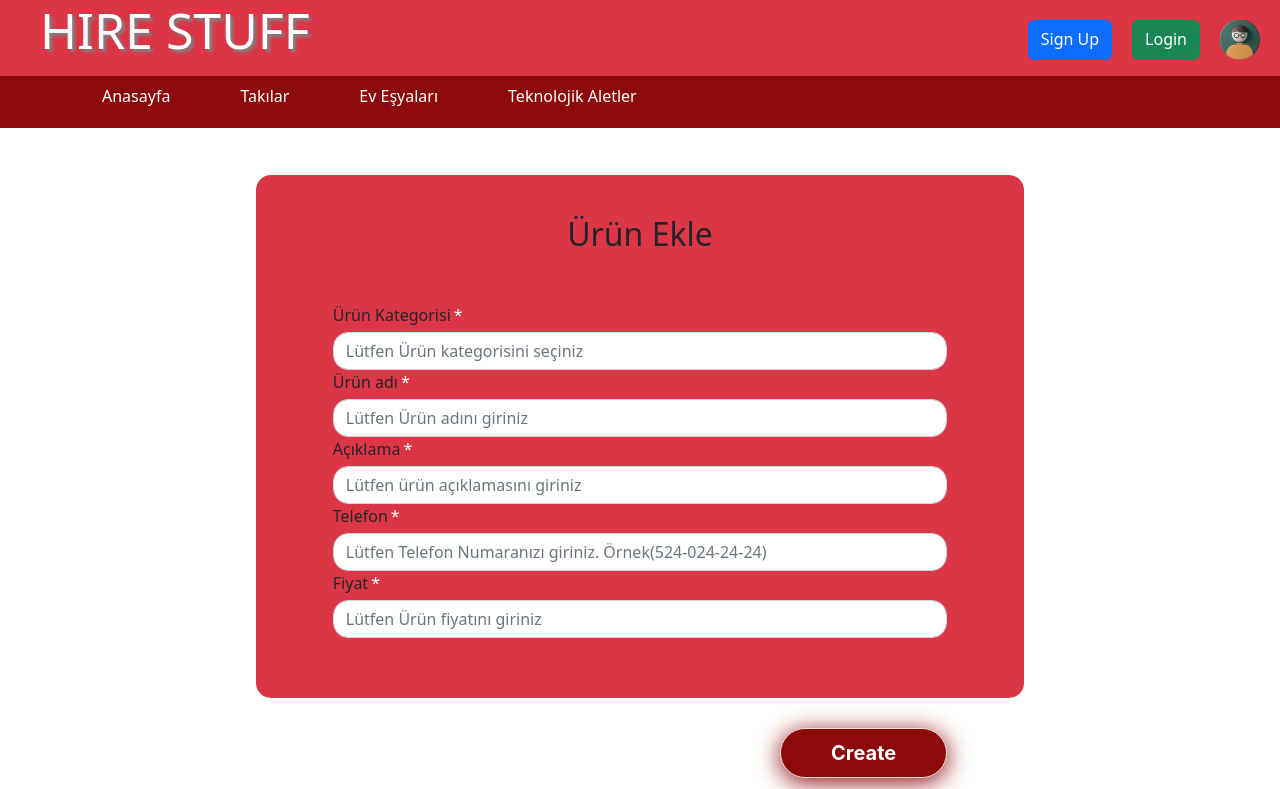
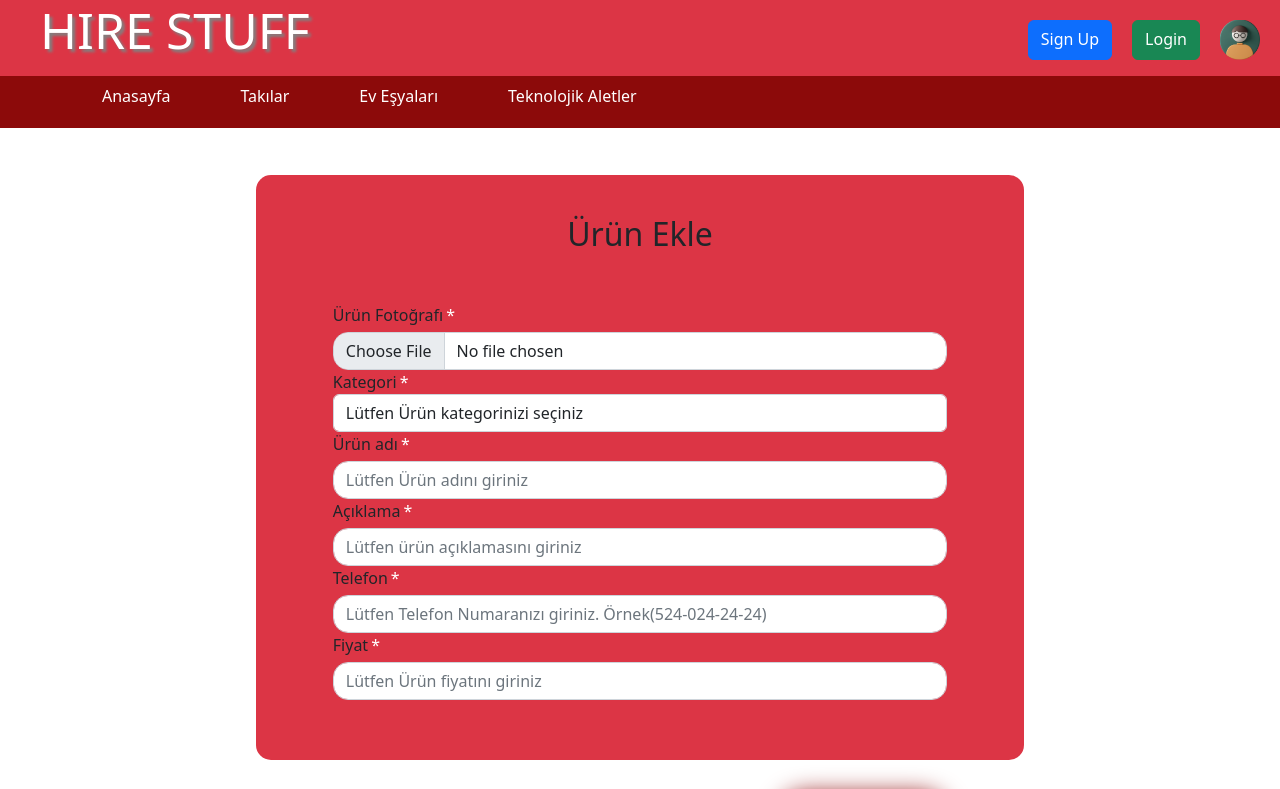
Before and after one commit to felataslan/ThesisProject, a React (Create React App) app: page /addStuff in a window 1280 px wide. Shown: the top 789 px of the page. Built offline with nearby package versions, Linux system fonts and the light colour scheme.

Commit message:
[Feature]-[13]-[semver:minor]-addStuff page completed.

```diff
--- a/src/components/createProducts.js
+++ b/src/components/createProducts.js
@@ -1,21 +1,21 @@
 import React, { useState } from 'react'
 import "../style/addStuff.scss"
 import axios from 'axios'
-import {useNavigate}  from 'react-router-dom';
+import { useNavigate } from 'react-router-dom';
 
 
 function CreateSurveyComponenet() {
 
     //   const location=useLocation()
-    // const [photoProduct, setphotoProduct] = useState("");
+    const [photoProduct, setphotoProduct] = useState("");
     const [category, setCategory] = useState("");
     const [productName, setProductName] = useState("");
     const [description, setDescription] = useState("");
     const [phone, setPhone] = useState("");
     const [price, setPrice] = useState("");
-    const navigate=useNavigate();
+    const navigate = useNavigate();
 
-    let alertMessage='';
+    let alertMessage = '';
 
 
 
@@ -30,57 +30,81 @@ function CreateSurveyComponenet() {
         return true;
     }
 
-    const handleSubmit = (e) => {
+
+    const onFileUpload = (e) => {
+        console.log(e.target.files);
+        console.log(e.target)
+        if (e.target && e.target.files[0]) {
+            setphotoProduct(e.target.files[0])
+
+
+        }
+
+    }
+
+
+    const handleSubmit = async (e) => {
         e.preventDefault()
 
-        if(localStorage.getItem('token')){
-            axios.post('http://localhost:3100/products/createproduct',
-        {
-            // photoFile:photoProduct,
-            category:category,
-            productName:productName,
-            description:description,
-            phone:phone,
-            price:price,
-        },
-        {
-            headers:{
-                authorization:localStorage.getItem('token'),
-            },
-        }
-        ).then((result)=>{
+        const formdata = new FormData();
+        formdata.append('image', photoProduct)
+        formdata.append('category', category)
+        formdata.append('productName',productName)
+        formdata.append('description',description)
+        formdata.append('phone',phone)
+        formdata.append('price',price)
+
+        console.log(formdata)
+
+
+        if (localStorage.getItem('token')) {
+            await axios.post('http://localhost:3100/products/createproduct',
+                formdata,
+                {
+                    headers: {
+                        authorization: localStorage.getItem('token'),
+                    },
+                },
+
+            ).then((result) => {
                 console.log(result)
-                if(result.status){
-                    alertMessage+='Ürün başarıyla oluşturuldu'
+                if (result.status === 201) {
+                    alertMessage = 'Ürün başariyla oluşturuldu'
                     navigate('/listStuff')
 
                 }
-        }).catch((result)=>{
-            console.log(result);
-            alertMessage='Ürün oluşturulamadı'
-        })
+            }).catch((result) => {
+                console.log(result);
+                alertMessage = 'Ürün oluşturulamadi'
+            })
 
-        }else{
+        } else {
             navigate('/login')
         }
         alert(alertMessage)
     }
+
     return (
         <div>
             <div className='createSurveyContainer'>
                 <div className='createSurvey'>
                     <h2> Ürün Ekle</h2>
-                    <div className='questionInput'>
-                        <form onSubmit={handleSubmit}>
-                            {/* <div className="form-group">
+                    <div className='questionInput' >
+                        <form onSubmit={handleSubmit} encType='multipart/form-data'>
+                            <div className="form-group">
                                 <label htmlFor="exampleInputEmail1" style={{ fontSize: "16px" }}>Ürün Fotoğrafı</label>
                                 <span style={{ color: "white", marginLeft: "3px" }} className='form-required'>*</span>
-                                <input value={photoProduct} onChange={(e) => setphotoProduct(e.target.value)} onInput={InvalidMsg} onInvalidCapture={InvalidMsg} required style={{ marginBottom: "0px" }} type="file" className="form-control questionInputStyle" id="exampleInputEmail1"  />
-                            </div> */}
+                                <input type="file" name='image' onChange={onFileUpload} onInput={InvalidMsg} onInvalidCapture={InvalidMsg} required style={{ marginBottom: "0px" }} className="form-control questionInputStyle" id="exampleInputEmail1" />
+                            </div>
                             <div className="form-group">
-                                <label htmlFor="exampleInputEmail2" style={{ fontSize: "16px" }}>Ürün Kategorisi</label>
+                                <label htmlFor="category">Kategori</label>
                                 <span style={{ color: "white", marginLeft: "3px" }} className='form-required'>*</span>
-                                <input value={category} onChange={(e) => setCategory(e.target.value)} onInput={InvalidMsg} onInvalidCapture={InvalidMsg} required style={{ marginBottom: "0px" }} type="text" className="form-control questionInputStyle" id="exampleInputEmail2" placeholder="Lütfen Ürün kategorisini seçiniz" />
+                                <select value={category} name='category' onInput={InvalidMsg} onInvalidCapture={InvalidMsg} onChange={(e) => setCategory(e.target.value)} required className="form-control" id="category">
+                                    <option >Lütfen Ürün kategorinizi seçiniz</option>
+                                    <option>Ev Eşyası</option>
+                                    <option>Takı</option>
+                                    <option>Teknolojik Aletler</option>
+                                </select>
                             </div>
                             <div className="form-group">
                                 <label htmlFor="exampleInputEmail3" style={{ fontSize: "16px" }}>Ürün adı</label>
@@ -95,12 +119,12 @@ function CreateSurveyComponenet() {
                             <div className="form-group">
                                 <label htmlFor="phone" style={{ fontSize: "16px" }}>Telefon</label>
                                 <span style={{ color: "white", marginLeft: "3px" }} className='form-required'>*</span>
-                                <input value={phone} onChange={(e) => setPhone(e.target.value)} onInput={InvalidMsg} onInvalidCapture={InvalidMsg} required type="tel" className="form-control questionInputStyle" id="phone" pattern="[0-9]{3}-[0-9]{3}-[0-9]{2}-[0-9]{2}" placeholder="Lütfen Telefon Numaranızı giriniz. Örnek(524-024-24-24)"/>
+                                <input value={phone} onChange={(e) => setPhone(e.target.value)} onInput={InvalidMsg} onInvalidCapture={InvalidMsg} required type="tel" className="form-control questionInputStyle" id="phone" pattern="[0-9]{3}[0-9]{3}[0-9]{2}[0-9]{2}" placeholder="Lütfen Telefon Numaranızı giriniz. Örnek(524-024-24-24)" />
                             </div>
                             <div className="form-group">
                                 <label htmlFor="price" style={{ fontSize: "16px" }}>Fiyat</label>
                                 <span style={{ color: "white", marginLeft: "3px" }} className='form-required'>*</span>
-                                <input value={price} onChange={(e) => setPrice(e.target.value)} onInput={InvalidMsg} onInvalidCapture={InvalidMsg} required type="number" className="form-control questionInputStyle" id="price"  placeholder="Lütfen Ürün fiyatını giriniz " />
+                                <input value={price} onChange={(e) => setPrice(e.target.value)} onInput={InvalidMsg} onInvalidCapture={InvalidMsg} required type="number" className="form-control questionInputStyle" id="price" placeholder="Lütfen Ürün fiyatını giriniz " />
                             </div>
 
 
--- a/src/screens/HomePage.js
+++ b/src/screens/HomePage.js
@@ -15,7 +15,7 @@ import Telefon from '../tecnology/telefon.png'
 const HomePage = () => {
   return (
     <div style={{fontSize:'16px'}}>
-      <Menu  isLogin={ true} />
+      <Menu  isLogin={ localStorage.getItem('auth')? true : false} />
       <div id='jewerly' className='container' >
         <h4 style={{textAlign:'center'}}>Ev Eşyaları</h4>
         <div className='row' >
--- a/src/screens/Login.js
+++ b/src/screens/Login.js
@@ -59,7 +59,7 @@ function Login() {
           document.cookie=result.data.token
           localStorage.setItem('token',result.data.token)
           localStorage.setItem('auth',JSON.stringify(result.data))
-          console.log(JSON.stringify(result.data) + "Login 64 Çalıştı.")
+          console.log(JSON.stringify(result.data) + "Login 64 Çalişti.")
           navigate("/")
 
         }
--- a/src/screens/Profile.js
+++ b/src/screens/Profile.js
@@ -7,7 +7,7 @@ const Profile = () => {
 
   return (
     <div>
-        <Menu isLogin={true}/>
+        <Menu isLogin={localStorage.getItem("token")? true:false}/>
 
           <h1>User Profile</h1>
 
--- a/src/screens/UserInfo.js
+++ b/src/screens/UserInfo.js
@@ -211,36 +211,37 @@ const UserInfo = () => {
         alert(alertMessage);
     }
     const handleSubmitPass = async (e) => {
-        let alertMessage='';
-        if(document.getElementById('exampleInputNewPassword').value.length>=8){
+        let alertMessage = '';
+        if (document.getElementById('exampleInputNewPassword').value.length >= 8) {
             console.log('Log 1')
-            if(localStorage.getItem('token')){
+            if (localStorage.getItem('token')) {
                 console.log('Log 2')
                 await axios.put('http://localhost:3100/users/passwordUpdate',
-                {   email:emailUpdate,
-                    oldPassword:password,
-                    newPassword:newPassword,
+                    {
+                        email: emailUpdate,
+                        oldPassword: password,
+                        newPassword: newPassword,
 
                     },
                     {
-                    headers:{
-                        authorization:localStorage.getItem('token'),
+                        headers: {
+                            authorization: localStorage.getItem('token'),
                         },
                     },
 
-                ).then((result)=>{
+                ).then((result) => {
                     console.log('Log 3')
-                    if(result.status){
+                    if (result.status) {
                         console.log('Log 4')
                         console.log(result.status);
-                        alertMessage+='Password updated succesfully';
+                        alertMessage += 'Password updated succesfully';
                         navigate('/userInfo');
                     }
                 })
-                .catch((result)=>{
+                    .catch((result) => {
                         console.log('Log 5')
-                    console.log('Result:',result)
-                    alertMessage='Password update not succesfully';
+                        console.log('Result:', result)
+                        alertMessage = 'Password update not succesfully';
                         setIsLogin(true);
                     })
 
@@ -255,7 +256,7 @@ const UserInfo = () => {
     return (
 
         <div className='App'>
-            <Menu isLogin={true} />
+            <Menu isLogin={localStorage.getItem("token") ? true : false} />
             <div className='Pass'>
                 <h3>
                     Şifre Güncelleme
```
Lines whose indentation alone changed are shown as unchanged.
